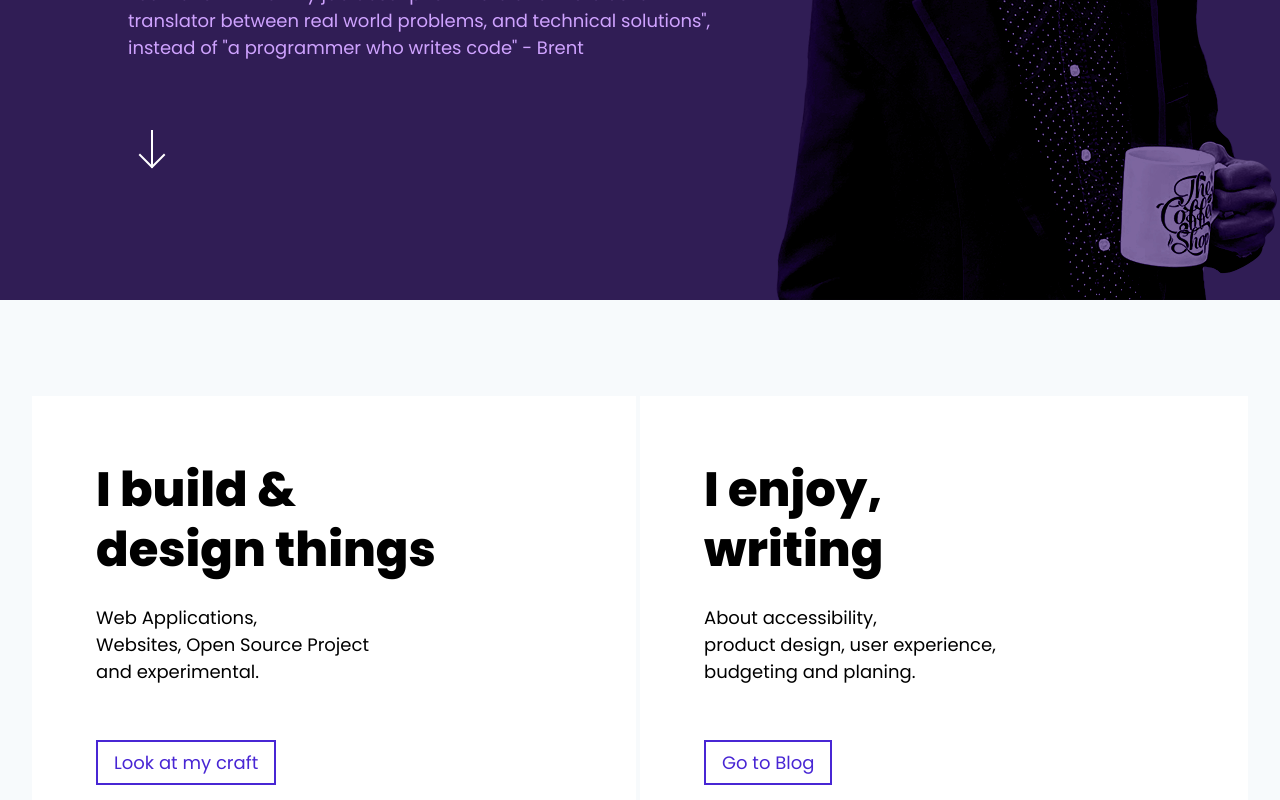
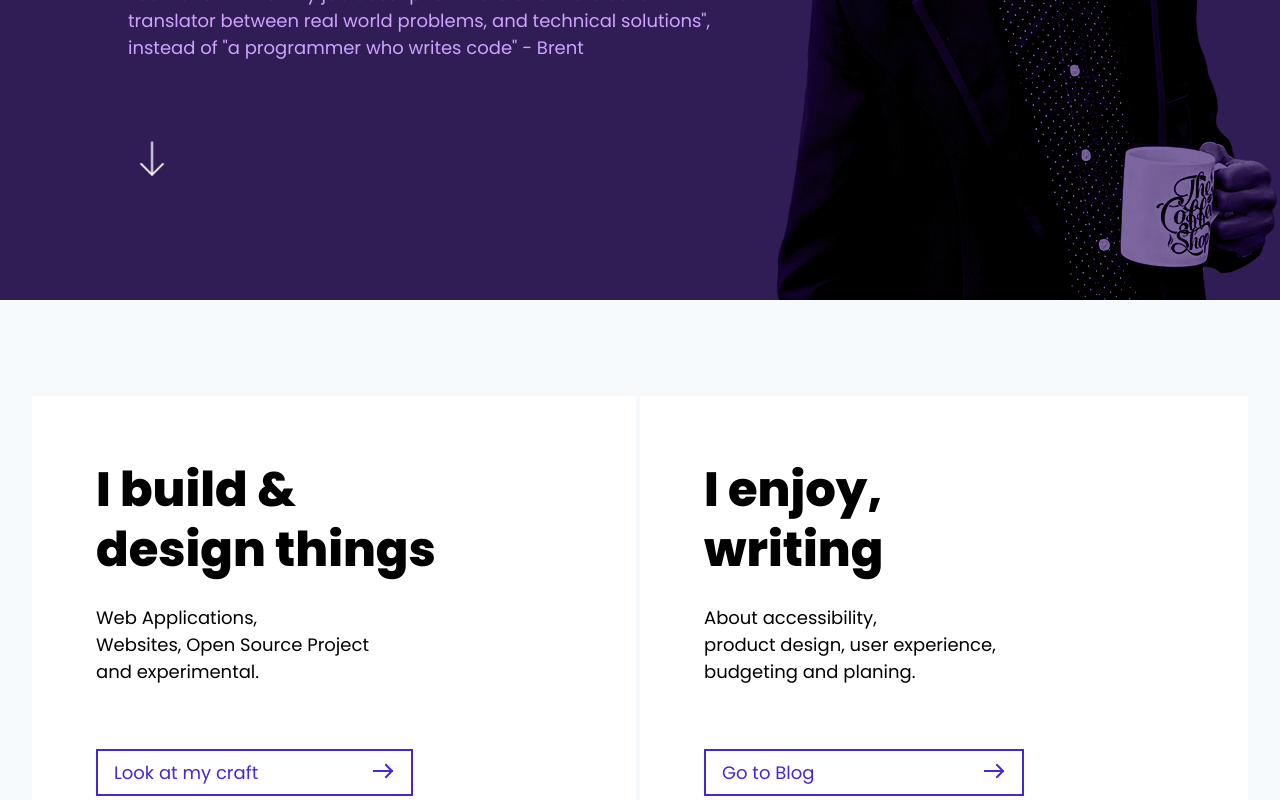
Before and after one commit to kimulisiraj/iamsiraj, a Nuxt app: page / in a window 1280 px wide. Shown: the part 500-1300 px from the top of the page. Built offline with nearby package versions, Linux system fonts and the light colour scheme.

Commit message:
animate arrow

```diff
--- a/components/Footer.vue
+++ b/components/Footer.vue
@@ -38,16 +38,16 @@
       <hr class="border-t-2 border-white opacity-25 mt-10">
       <div class="flex flex-wrap justify-between py-8">
         <div class="w-full md:w-2/3">
-          <nuxt-link to="/" class="text-lg text-white opacity-75 font-bold block md:inline mt-4 md:mt-0 mr-6">
+          <nuxt-link to="/" class="hover:opacity-100 text-lg text-white opacity-75 font-bold block md:inline mt-4 md:mt-0 mr-6">
             Home
           </nuxt-link>
-          <nuxt-link to="/about" class="text-lg text-white opacity-75 font-bold block md:inline mt-4 md:mt-0 mr-6">
+          <nuxt-link to="/about" class="hover:opacity-100 text-lg text-white opacity-75 font-bold block md:inline mt-4 md:mt-0 mr-6">
             About
           </nuxt-link>
-          <nuxt-link to="work" class="text-lg text-white opacity-75 font-bold block md:inline mt-4 md:mt-0 mr-6">
+          <nuxt-link to="work" class="hover:opacity-100 text-lg text-white opacity-75 font-bold block md:inline mt-4 md:mt-0 mr-6">
             Work
           </nuxt-link>
-          <nuxt-link to="/blog" class="text-lg text-white opacity-75 font-bold block md:inline mt-4 md:mt-0 mr-6">
+          <nuxt-link to="/blog" class="hover:opacity-100 text-lg text-white opacity-75 font-bold block md:inline mt-4 md:mt-0 mr-6">
             Blog
           </nuxt-link>
         </div>
--- a/components/Navigation.vue
+++ b/components/Navigation.vue
@@ -1,6 +1,6 @@
 <template>
   <nav class="flex justify-between -mb-20 h-20 items-center container py-4 text-white">
-    <a href="/" class="font-bold">
+    <a href="/" class="font-bold typewriter block">
       I'm Siraj Kimuli
     </a>
     <a href="#menu" class="font-bold border-2 border-white text-sm py-2 px-4">
--- a/components/svg/ArrowDown.vue
+++ b/components/svg/ArrowDown.vue
@@ -12,6 +12,7 @@
     stroke-linejoin="miter"
     fill="none"
     color="#fff"
+    class="bounce"
   ><title id="arrowDownIconTitle">Arrow Down</title>
     <path d="M6 15l6 6 6-6" />
     <path d="M12 3v17" />
@@ -24,3 +25,17 @@ export default {
   name: 'ArrowDown'
 }
 </script>
+
+<style scoped>
+  .bounce{
+    animation: bounce 1s infinite 2s ease-in-out alternate;
+  }
+  @keyframes bounce {
+    from {
+      transform:translateY(0) scale(1);
+    }
+    to {
+      transform:translateY(20%) scale(.9);
+    }
+  }
+</style>
--- /dev/null
+++ b/components/svg/ArrowRight.vue
@@ -0,0 +1,25 @@
+<template>
+  <svg
+    xmlns="http://www.w3.org/2000/svg"
+    width="48px"
+    height="48px"
+    viewBox="0 0 24 24"
+    aria-labelledby="arrowRightIconTitle"
+    stroke="#fff"
+    stroke-width="1"
+    stroke-linecap="square"
+    stroke-linejoin="miter"
+    fill="none"
+    color="#fff"
+  ><title id="arrowRightIconTitle">Arrow Right</title>
+    <path d="M15 18l6-6-6-6" />
+    <path d="M3 12h17" />
+    <path stroke-linecap="round" d="M21 12h-1" />
+  </svg>
+</template>
+
+<script>
+export default {
+  name: 'ArrowRight'
+}
+</script>
--- a/package.json
+++ b/package.json
@@ -18,6 +18,7 @@
     "@nuxtjs/pwa": "^3.0.0-0",
     "@nuxtjs/sitemap": "^2.0.1",
     "cross-env": "^5.2.0",
+    "ikonate": "^1.1.1",
     "koa": "^2.6.2",
     "less-loader": "^5.0.0",
     "node-sass": "^4.13.1",
--- a/pages/index.vue
+++ b/pages/index.vue
@@ -33,9 +33,10 @@
             Websites, Open Source Project <br>
             and experimental.
           </p>
-          <p class="mt-16">
-            <nuxt-link to="/work" class="py-2 px-4 border-2 border-blue text-blue">
+          <p class="mt-10 mt-16 w-full lg:w-2/3">
+            <nuxt-link to="/work" class="group hover:shadow hover:bg-blue hover:text-white py-2 px-4 border-2 border-blue text-blue w-full flex">
               Look at my craft
+              <ArrowRight stroke-width="2" class="ml-auto w-6 h-6 stroke-current text-blue group-hover:text-white"/>
             </nuxt-link>
           </p>
         </div>
@@ -49,9 +50,10 @@
             product design, user experience, <br>
             budgeting and planing.
           </p>
-          <p class="mt-10 md:mt-16">
-            <nuxt-link to="/blog" class="py-2 px-4 border-2 border-blue text-blue">
+          <p class="mt-10 md:mt-16 w-full lg:w-2/3">
+            <nuxt-link to="/blog" class="group hover:shadow hover:bg-blue hover:text-white py-2 px-4 border-2 border-blue text-blue w-full flex">
               Go to Blog
+              <ArrowRight stroke-width="2" class="ml-auto w-6 h-6 stroke-current text-blue group-hover:text-white"/>
             </nuxt-link>
           </p>
         </div>
@@ -92,6 +94,7 @@
 <script>
 import BlogCard from '@/components/BlogCard'
 import ArrowDown from '@/components/svg/ArrowDown'
+import ArrowRight from '@/components/svg/ArrowRight'
 import ResourcesArt from '@/components/svg/ResourcesArt'
 import BackButtonArt from '@/components/svg/BackButtonArt'
 import WorkflowArt from '@/components/svg/WorkflowArt'
@@ -109,6 +112,7 @@ export default {
   components: {
     BlogCard,
     ArrowDown,
+    ArrowRight,
     ResourcesArt,
     WorkflowArt,
     BackButtonArt
--- a/tailwind.config.js
+++ b/tailwind.config.js
@@ -30,7 +30,8 @@ module.exports = {
     }
   },
   variants: {
-    borderWidth: ['responsive', 'hover', 'focus']
+    borderWidth: ['responsive', 'hover', 'focus'],
+    textColor: ['responsive', 'group-hover', 'hover', 'focus']
   },
   plugins: []
 }
```
Also changed, not shown: 1 other file (tests, documents, lock files or other folders).
